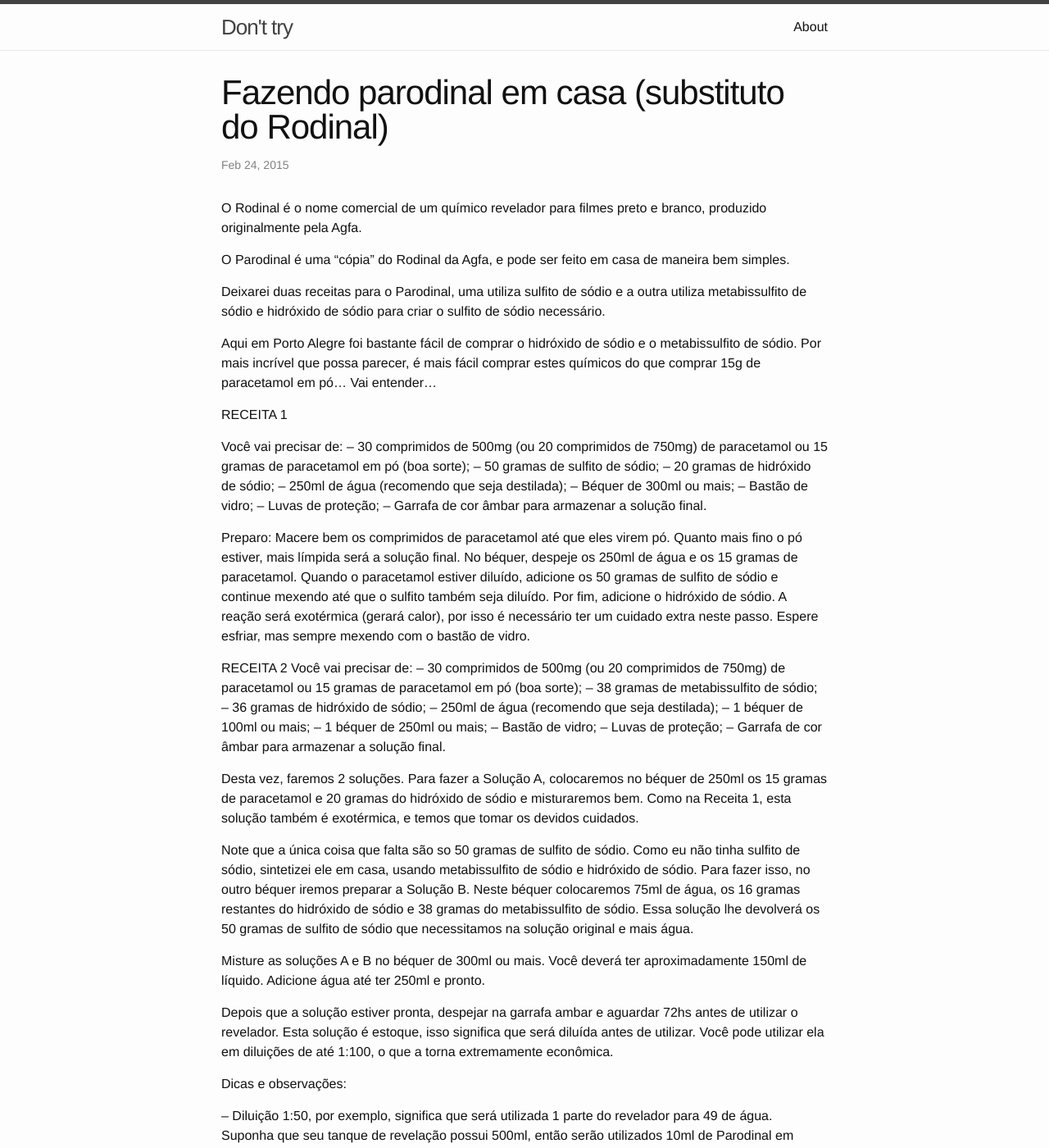
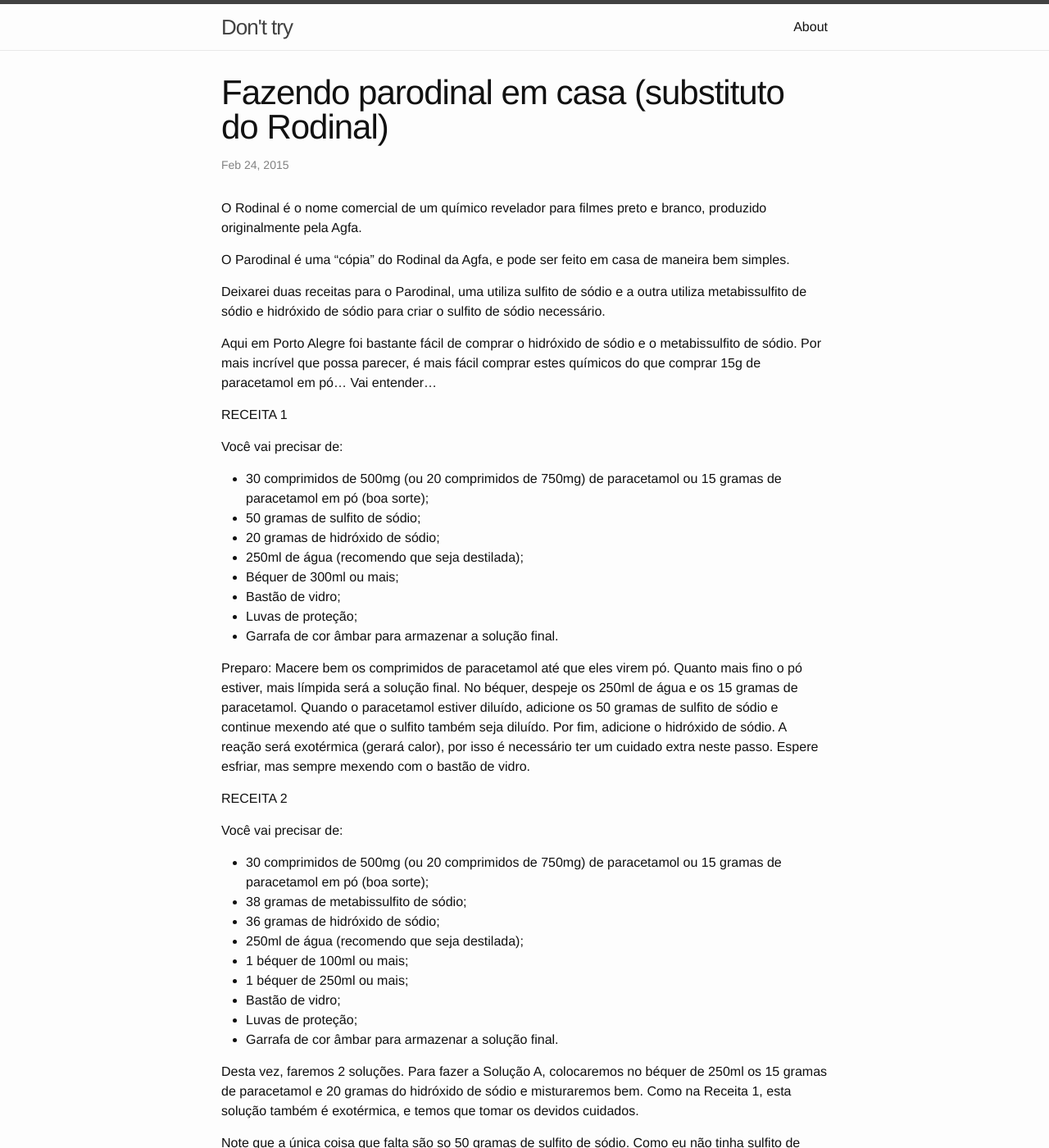
Before and after one commit to tutabeier/tutabeier.github.io, a Jekyll site: the page built from _posts/2015-02-24-fazendo-parodinal-em-casa.markdown, in a window 1280 px wide and 1400 px high. Shown: the whole window at 82% size. Built offline with Jekyll 4.4.1, drawn with Linux system fonts in a browser that asks for light colours; nearby versions of some CDN libraries.

Commit message:
Fixando listas.

```diff
--- a/_posts/2015-02-24-fazendo-parodinal-em-casa.markdown
+++ b/_posts/2015-02-24-fazendo-parodinal-em-casa.markdown
@@ -16,29 +16,30 @@ Aqui em Porto Alegre foi bastante fácil de comprar o hidróxido de sódio e o m
 RECEITA 1
 
 Você vai precisar de:
-– 30 comprimidos de 500mg (ou 20 comprimidos de 750mg) de paracetamol ou 15 gramas de paracetamol em pó (boa sorte);
-– 50 gramas de sulfito de sódio;
-– 20 gramas de hidróxido de sódio;
-– 250ml de água (recomendo que seja destilada);
-– Béquer de 300ml ou mais;
-– Bastão de vidro;
-– Luvas de proteção;
-– Garrafa de cor âmbar para armazenar a solução final.
+* 30 comprimidos de 500mg (ou 20 comprimidos de 750mg) de paracetamol ou 15 gramas de paracetamol em pó (boa sorte);
+* 50 gramas de sulfito de sódio;
+* 20 gramas de hidróxido de sódio;
+* 250ml de água (recomendo que seja destilada);
+* Béquer de 300ml ou mais;
+* Bastão de vidro;
+* Luvas de proteção;
+* Garrafa de cor âmbar para armazenar a solução final.
 
 Preparo:
 Macere bem os comprimidos de paracetamol até que eles virem pó. Quanto mais fino o pó estiver, mais límpida será a solução final. No béquer, despeje os 250ml de água e os 15 gramas de paracetamol. Quando o paracetamol estiver diluído, adicione os 50 gramas de sulfito de sódio e continue mexendo até que o sulfito também seja diluído. Por fim, adicione o hidróxido de sódio. A reação será exotérmica (gerará calor), por isso é necessário ter um cuidado extra neste passo. Espere esfriar, mas sempre mexendo com o bastão de vidro.
 
 RECEITA 2
+
 Você vai precisar de:
-– 30 comprimidos de 500mg (ou 20 comprimidos de 750mg) de paracetamol ou 15 gramas de paracetamol em pó (boa sorte);
-– 38 gramas de metabissulfito de sódio;
-– 36 gramas de hidróxido de sódio;
-– 250ml de água (recomendo que seja destilada);
-– 1 béquer de 100ml ou mais;
-– 1 béquer de 250ml ou mais;
-– Bastão de vidro;
-– Luvas de proteção;
-– Garrafa de cor âmbar para armazenar a solução final.
+* 30 comprimidos de 500mg (ou 20 comprimidos de 750mg) de paracetamol ou 15 gramas de paracetamol em pó (boa sorte);
+* 38 gramas de metabissulfito de sódio;
+* 36 gramas de hidróxido de sódio;
+* 250ml de água (recomendo que seja destilada);
+* 1 béquer de 100ml ou mais;
+* 1 béquer de 250ml ou mais;
+* Bastão de vidro;
+* Luvas de proteção;
+* Garrafa de cor âmbar para armazenar a solução final.
 
 Desta vez, faremos 2 soluções. Para fazer a Solução A, colocaremos no béquer de 250ml os 15 gramas de paracetamol e 20 gramas do hidróxido de sódio e misturaremos bem. Como na Receita 1, esta solução também é exotérmica, e temos que tomar os devidos cuidados.
 
```
